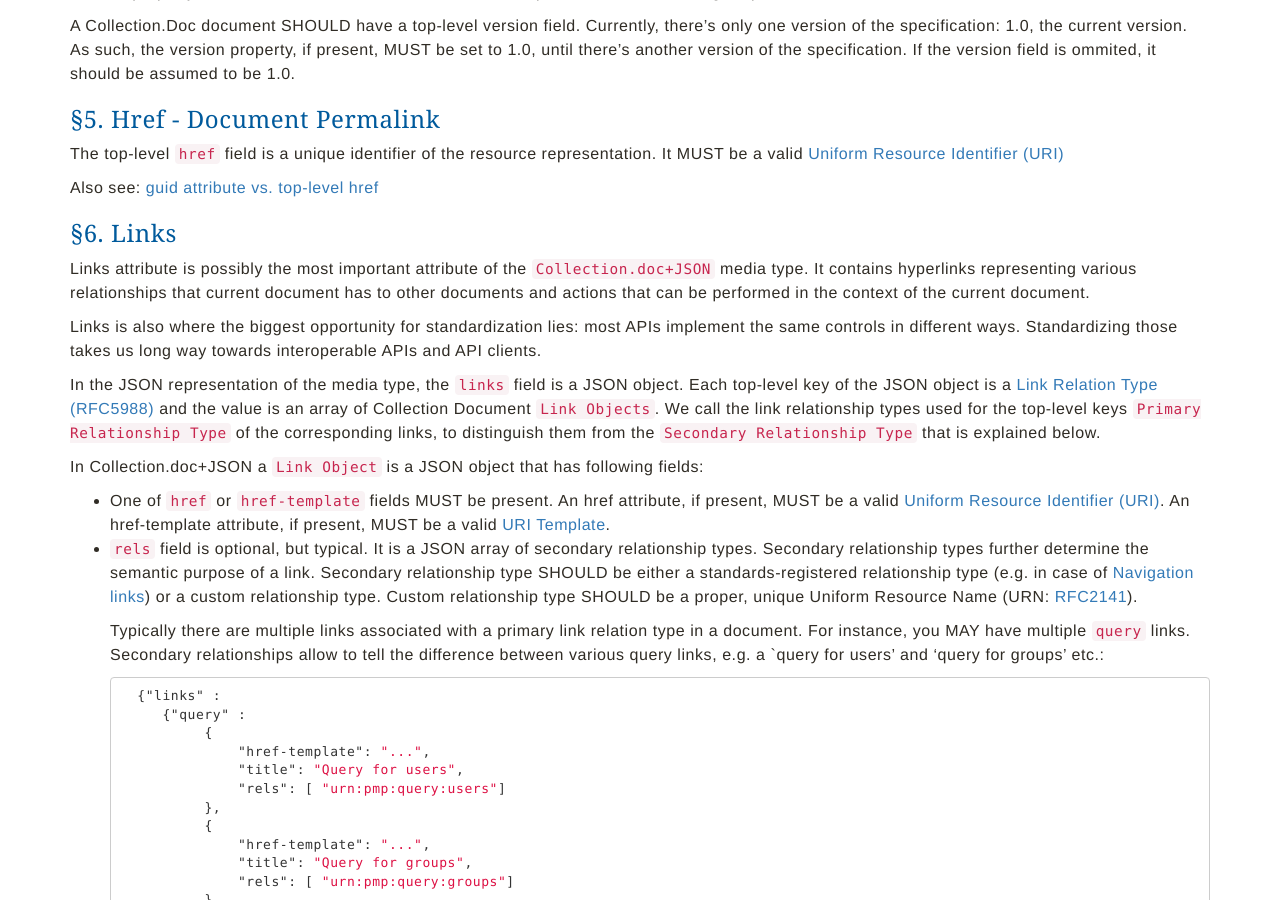
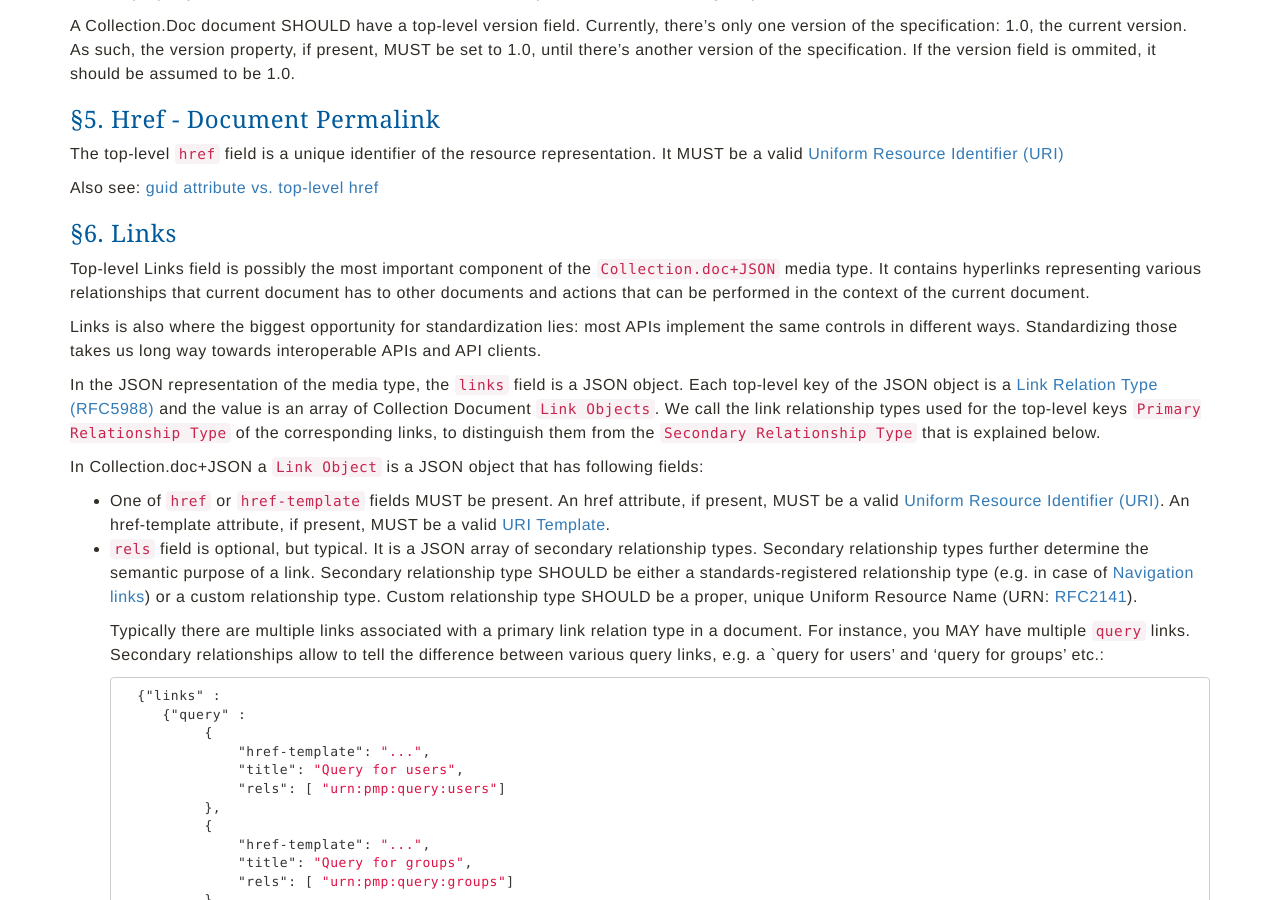
Before and after one commit to npr/cdoc-spec-site, a Jekyll site: the page built from spec.md, in a window 1280 px wide and 900 px high, scrolled down 2669 px. Built offline with Jekyll 4.4.1, drawn with Linux system fonts in a browser that asks for light colours; nearby versions of some CDN libraries; Markdown is read by kramdown in place of the engine named in the settings.

Commit message:
changed wording in Links description to remove ambiguity

```diff
--- a/_includes/link_relation.md
+++ b/_includes/link_relation.md
@@ -1,6 +1,6 @@
 ### Links
 
-Links attribute is possibly the most important attribute of the `Collection.doc+JSON` media type. It contains hyperlinks representing various relationships that current document has to other documents and actions that can be performed in the context of the current document.
+Top-level Links field is possibly the most important component of the `Collection.doc+JSON` media type. It contains hyperlinks representing various relationships that current document has to other documents and actions that can be performed in the context of the current document.
 
 Links is also where the biggest opportunity for standardization lies: most APIs implement the same controls in different ways. Standardizing those takes us long way towards interoperable APIs and API clients.
 
```
